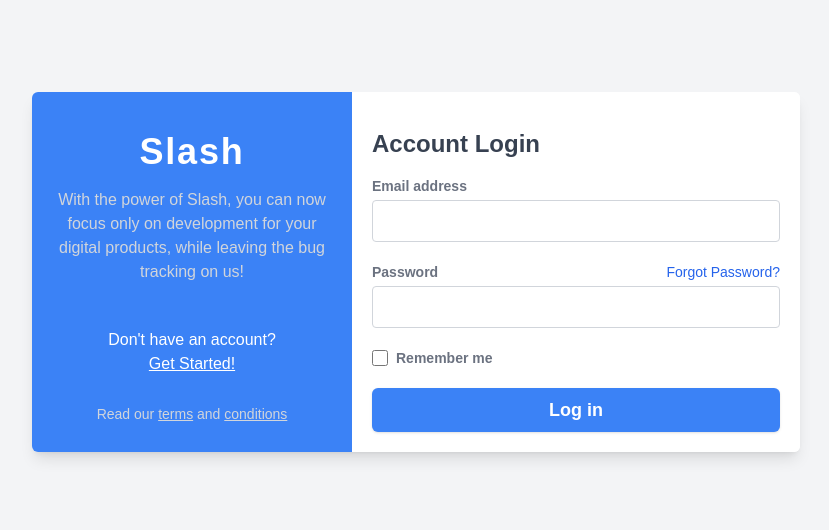
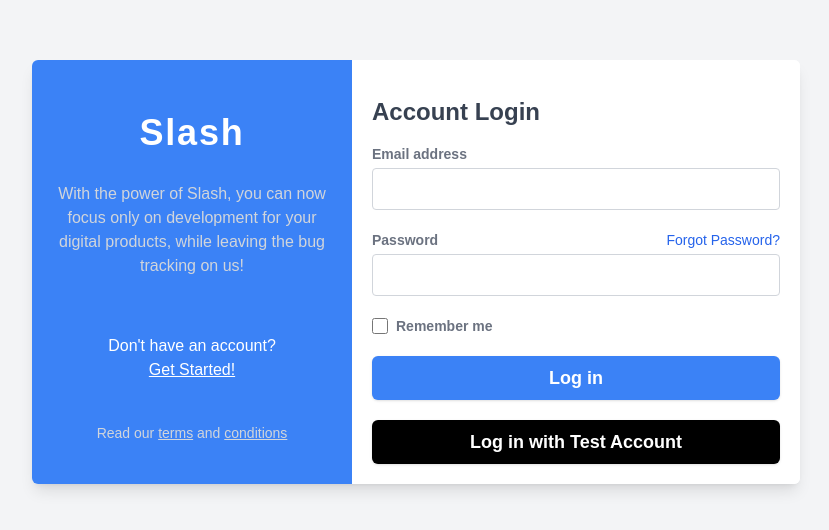
Before and after one commit to imfahadali/slash-bug-tracker, a React (Vite) app: page /ticket in a window 1280 px wide. Shown: the part 128-658 px from the top of the page, without its empty margins (224-1053 px from the left). Built offline with nearby package versions, Linux system fonts and the light colour scheme; no server answers; a web font is replaced by a local one.

Commit message:
Add test account and loading state

```diff
--- a/src/components/Login.tsx
+++ b/src/components/Login.tsx
@@ -29,6 +29,15 @@ const Login = ({ setRegister }: Props) => {
     else setError(res?.data);
     setIsLoading(false);
     setSubmitting(false);
+  };
+
+  const handleLoginWithTestAccount = async () => {
+    const values = { email: "fahadali2@gmail.com", password: "fahad123" };
+    setIsLoading(true);
+    const res = await loginUser(values);
+    if (res?.status === 200) setState.setUser({ ...res.data });
+    else setError(res?.data);
+    setIsLoading(false);
   };
 
   return (
@@ -79,7 +88,11 @@ const Login = ({ setRegister }: Props) => {
                     <span className="underline">conditions</span>
                   </p>
                 </div>
-                <div className="p-5 bg-white md:flex-1">
+                <div
+                  className={`relative p-5 bg-white md:flex-1 ${
+                    isLoading ? "opacity-25" : ""
+                  }`}
+                >
                   <h3 className="my-4 text-2xl font-semibold text-gray-700">
                     Account Login
                   </h3>
@@ -168,6 +181,13 @@ const Login = ({ setRegister }: Props) => {
                         Log in
                       </button>
                     </div>
+                    <span
+                      className="flex justify-center cursor-pointer text-center w-full px-4 py-2 text-lg font-semibold text-white transition-colors duration-300 bg-black rounded-md shadow hover:opacity-80 focus:outline-none focus:ring-blue-200 focus:ring-4"
+                      // disabled={isSubmitting}
+                      onClick={handleLoginWithTestAccount}
+                    >
+                      Log in with Test Account
+                    </span>
                     {/* <div className="flex flex-col space-y-5">
                       <span className="flex items-center justify-center space-x-2">
                         <span className="h-px bg-gray-400 w-14"></span>
@@ -217,6 +237,11 @@ const Login = ({ setRegister }: Props) => {
                       </div> */}
                     {/* </div> */}
                   </form>
+                  {isLoading && (
+                    <span className="absolute top-1/2 left-1/2 -translate-y-5 -translate-x-1/2">
+                      <LoadingSpinner />
+                    </span>
+                  )}
                 </div>
               </div>
             </div>
--- a/src/components/Register.tsx
+++ b/src/components/Register.tsx
@@ -7,6 +7,7 @@ import UserContext from "../context/UserContext";
 import useForm from "../hooks/useForm";
 import { registerUser } from "../utils/helperFunction";
 import { RegistrationValidation } from "../utils/constants";
+import LoadingSpinner from "./LoadingSpinner";
 
 type Props = {
   setRegister: (val: boolean) => void;
@@ -16,17 +17,19 @@ const Register = ({ setRegister }: Props) => {
   const { setState } = useContext(UserContext);
 
   const [error, setError] = useState(null);
+  const [isLoading, setIsLoading] = useState(false);
 
   const handleSubmission = async (values: any, { setSubmitting }: any) => {
     //TODO: handle case if the user upload file other than image
     // const isImage = credentials.profile.type.split("/")[0] === "image";
     // if (!isImage) return setValError("Only image is allowed");
-
+    setIsLoading(true);
     const res = await registerUser(values);
     if (res?.status === 201) setState.setUser(res.data);
     else setError(res?.data);
 
     setSubmitting(false);
+    setIsLoading(false);
   };
 
   return (
@@ -72,7 +75,11 @@ const Register = ({ setRegister }: Props) => {
                   <span className="underline">conditions</span>
                 </p>
               </div>
-              <div className="p-5 bg-white md:flex-1">
+              <div
+                className={`relative p-5 bg-white md:flex-1 ${
+                  isLoading ? "opacity-25" : ""
+                }`}
+              >
                 <h3 className="my-4 text-2xl font-semibold text-gray-700">
                   Account Register
                 </h3>
@@ -178,6 +185,7 @@ const Register = ({ setRegister }: Props) => {
                   {error && (
                     <div className="text-red-500 text-right">{error}</div>
                   )}
+
                   <div className="flex items-center space-x-2">
                     <input
                       type="checkbox"
@@ -201,6 +209,11 @@ const Register = ({ setRegister }: Props) => {
                     </button>
                   </div>
                 </form>
+                {isLoading && (
+                  <span className="absolute top-1/2 left-1/2 -translate-y-5 -translate-x-1/2">
+                    <LoadingSpinner />
+                  </span>
+                )}
               </div>
             </div>
           </div>
--- a/src/utils/helperFunction.tsx
+++ b/src/utils/helperFunction.tsx
@@ -190,7 +190,7 @@ export const getBarChartOptions = (dates: any[]) => {
 };
 
 export const getPercentage = (individual: number, total: number) => {
-  return (individual / total) * 100;
+  return ((individual / total) * 100).toFixed(2);
 };
 
 export const getPieChartOptions = (priorities: string[]) => {
```
